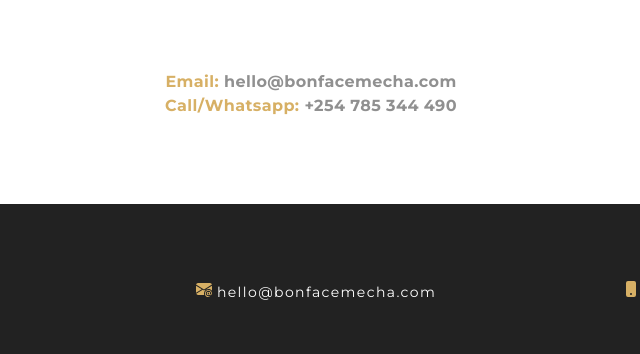
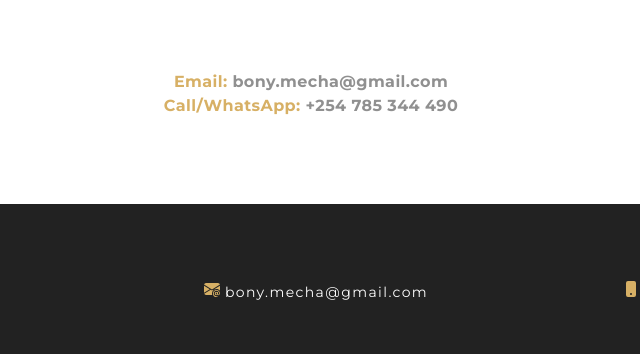
Before and after one commit to bonfacemecha/bonfacemecha.github.io, a plain HTML site: page index.html in a window 1280 px wide. Shown: the part 5627-5981 px from the top of the page, 329-969 px from the left. Drawn offline with Linux system fonts and the light colour scheme.

Commit message:
Changed contacts

```diff
--- a/index.html
+++ b/index.html
@@ -672,8 +672,8 @@
                 <!-- /col-md-12 -->
                 <div class="col-md-8 col-md-offset-2">
                     <p class="font-bold">
-                        <span class="primary-color">Email:</span> hello@bonfacemecha.com <br />
-                        <span class="primary-color">Call/Whatsapp:</span> +254 785 344 490
+                        <span class="primary-color">Email:</span> bony.mecha@gmail.com <br />
+                        <span class="primary-color">Call/WhatsApp:</span> +254 785 344 490
                     </p>
                 </div>
                 <!-- /col-md-8 -->
@@ -722,7 +722,7 @@
                             <path
                                 d="M15.834 12.244c0 1.168-.577 2.025-1.587 2.025-.503 0-1.002-.228-1.12-.648h-.043c-.118.416-.543.643-1.015.643-.77 0-1.259-.542-1.259-1.434v-.529c0-.844.481-1.4 1.26-1.4.585 0 .87.333.953.63h.03v-.568h.905v2.19c0 .272.18.42.411.42.315 0 .639-.415.639-1.39v-.118c0-1.277-.95-2.326-2.484-2.326h-.04c-1.582 0-2.64 1.067-2.64 2.724v.157c0 1.867 1.237 2.654 2.57 2.654h.045c.507 0 .935-.07 1.18-.18v.731c-.219.1-.643.175-1.237.175h-.044C10.438 16 9 14.82 9 12.646v-.214C9 10.36 10.421 9 12.485 9h.035c2.12 0 3.314 1.43 3.314 3.034v.21Zm-4.04.21v.227c0 .586.227.8.581.8.31 0 .564-.17.564-.743v-.367c0-.516-.275-.708-.572-.708-.346 0-.573.245-.573.791Z" />
                         </svg>
-                        hello@bonfacemecha.com
+                        bony.mecha@gmail.com
                     </p>
                 </div>
                 <!-- /col-md-4 -->
```
Also changed, not shown: future-directions-for-chatGPT-development.html (+1 -1 lines), portfolio.html (+1 -1 lines), ways-to-use-your-website-to-drive-traffic-and-generate-leads.html (+1 -1 lines).
